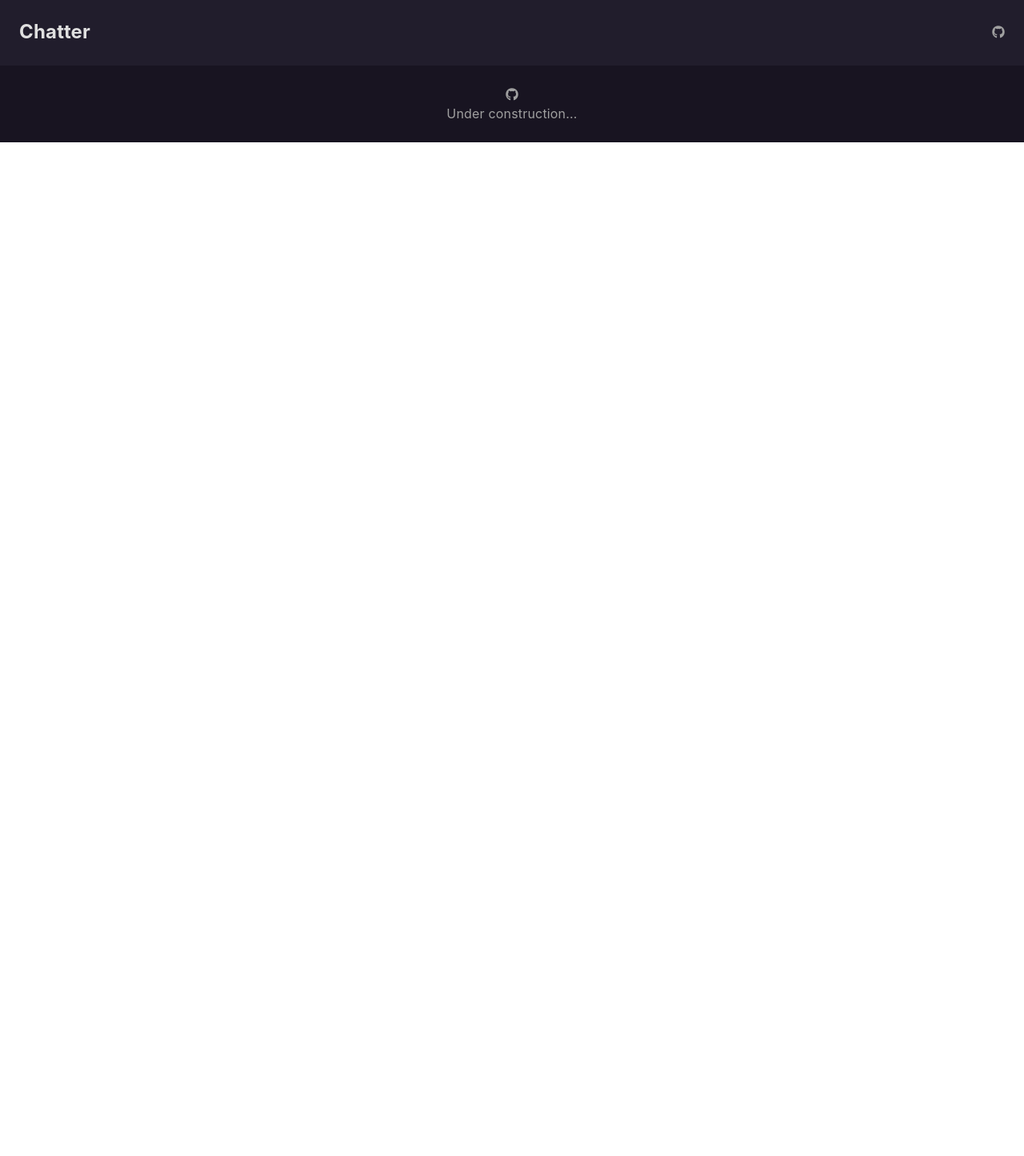
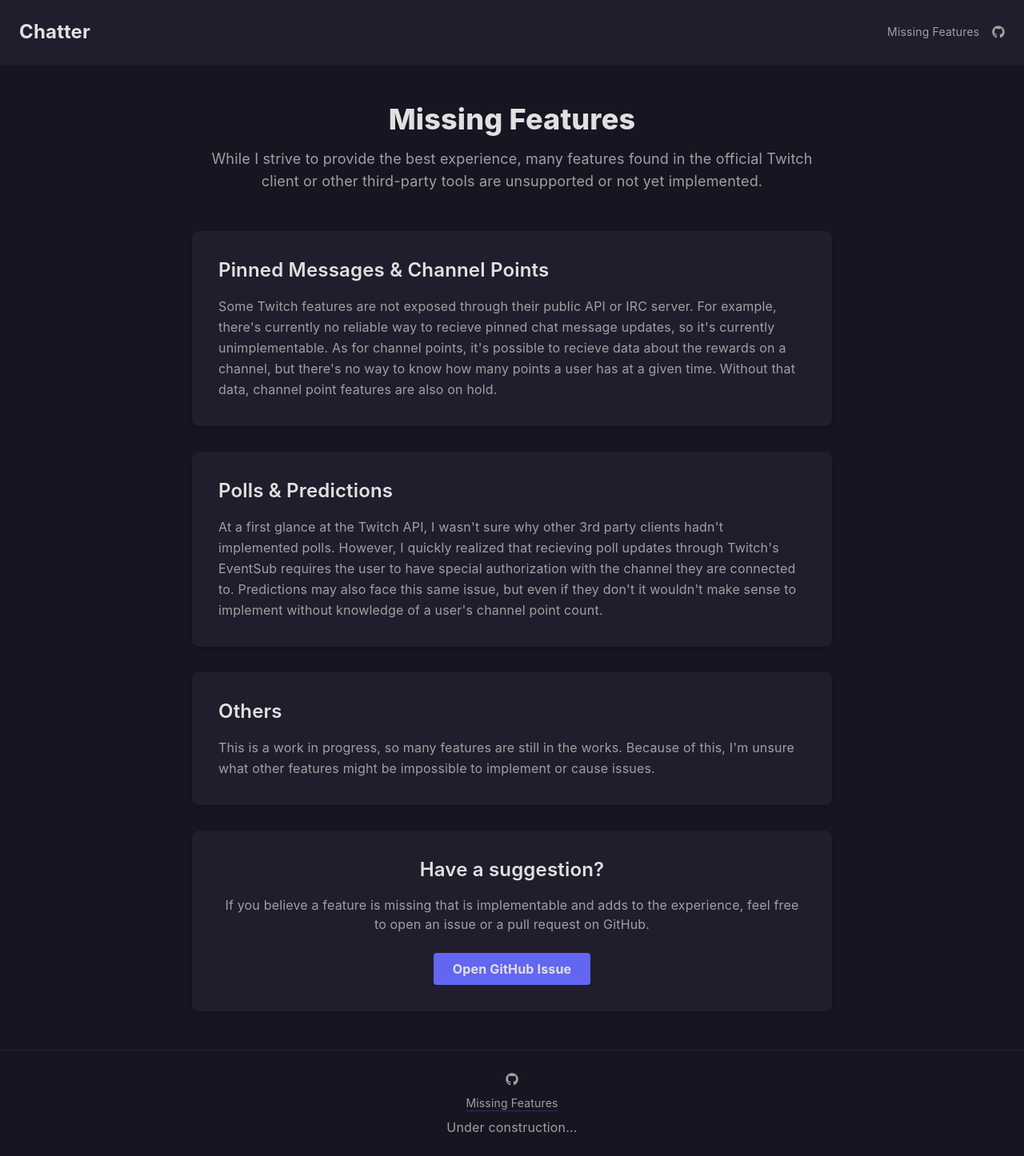
Before and after one commit to tscott12331/chatter-site, a React (Vite) app: page /missing-features in a window 1280 px wide. Shown: the whole page at 80% size. Before the commit the page ends 800 px from the top, so only its background shows below. Built offline with nearby package versions, Linux system fonts and the light colour scheme.

Commit message:
feat: add missing features page

```diff
--- a/src/components/footer.tsx
+++ b/src/components/footer.tsx
@@ -6,7 +6,12 @@
                     <i className="fa-brands fa-github"></i>
                 </a>
             </div>
-            <p>Under construction...</p>
+            <div className="mt-2 text-sm">
+                <a href={`${import.meta.env.BASE_URL}missing-features`} className="hover:text-chatter-text-primary underline decoration-chatter-accent/30 underline-offset-4">
+                    Missing Features
+                </a>
+            </div>
+            <p className="mt-2">Under construction...</p>
         </footer>
     )
 }
--- a/src/components/header.tsx
+++ b/src/components/header.tsx
@@ -4,7 +4,10 @@
             <h1 className="text-2xl font-bold">
                 <a href={import.meta.env.BASE_URL}>Chatter</a>
             </h1>
-            <nav>
+            <nav className="flex gap-4 items-center">
+                <a href={`${import.meta.env.BASE_URL}missing-features`} className="text-sm text-chatter-text-secondary hover:text-chatter-text-primary transition">
+                    Missing Features
+                </a>
                 <a href="https://github.com/tscott12331/chatter-wails" className="text-chatter-text-secondary hover:text-chatter-text-primary">
                     <i className="fa-brands fa-github"></i>
                 </a>
--- /dev/null
+++ b/src/pages/unsupported_features.tsx
@@ -0,0 +1,61 @@
+export default function MissingFeaturesPage() {
+    return (
+        <div className="bg-chatter-bg text-chatter-text-primary min-h-screen">
+            <main className="p-6 md:p-12 max-w-4xl mx-auto">
+                <section className="text-center mb-12">
+                    <h2 className="text-4xl font-extrabold mb-4">Missing Features</h2>
+                    <p className="text-lg text-chatter-text-secondary">
+                        While I strive to provide the best experience, many features found in the official
+                        Twitch client or other third-party tools are unsupported or not yet implemented.
+                    </p>
+                </section>
+
+                <div className="space-y-8">
+                    <div className="bg-chatter-surface p-8 rounded-lg shadow-md border border-chatter-surface">
+                        <h3 className="text-2xl font-semibold mb-4">Pinned Messages & Channel Points</h3>
+                        <p className="text-chatter-text-secondary leading-relaxed">
+                            Some Twitch features are not exposed through their public API or IRC server.
+                            For example, there's currently no reliable way to recieve pinned chat message updates, so it's currently
+                            unimplementable.
+                            As for channel points, it's possible to recieve data about the rewards on a channel, but there's no way
+                            to know how many points a user has at a given time. Without that data, channel point features are also on hold.
+                        </p>
+                    </div>
+
+                    <div className="bg-chatter-surface p-8 rounded-lg shadow-md border border-chatter-surface">
+                        <h3 className="text-2xl font-semibold mb-4">Polls & Predictions</h3>
+                        <p className="text-chatter-text-secondary leading-relaxed">
+                            At a first glance at the Twitch API, I wasn't sure why other 3rd party clients hadn't implemented polls. However,
+                            I quickly realized that recieving poll updates through Twitch's EventSub requires the user to have special authorization
+                            with the channel they are connected to. Predictions may also face this same issue, but even if they don't it wouldn't make sense
+                            to implement without knowledge of a user's channel point count.
+                        </p>
+                    </div>
+
+                    <div className="bg-chatter-surface p-8 rounded-lg shadow-md border border-chatter-surface">
+                        <h3 className="text-2xl font-semibold mb-4">Others</h3>
+                        <p className="text-chatter-text-secondary leading-relaxed">
+                            This is a work in progress, so many features are still in the works. Because of this, I'm unsure what other features might
+                            be impossible to implement or cause issues.
+                        </p>
+                    </div>
+
+                    <div className="bg-chatter-surface p-8 rounded-lg shadow-md border border-chatter-surface text-center">
+                        <h3 className="text-2xl font-semibold mb-4">Have a suggestion?</h3>
+                        <p className="text-chatter-text-secondary mb-6">
+                            If you believe a feature is missing that is implementable and adds to the experience,
+                            feel free to open an issue or a pull request on GitHub.
+                        </p>
+                        <a
+                            href="https://github.com/tscott12331/chatter-wails/issues"
+                            target="_blank"
+                            className="inline-block bg-chatter-accent px-6 py-2 rounded font-bold hover:opacity-90 transition"
+                        >
+                            Open GitHub Issue
+                        </a>
+                    </div>
+                </div>
+            </main>
+        </div>
+    )
+}
--- a/src/router.tsx
+++ b/src/router.tsx
@@ -1,6 +1,7 @@
 import { BrowserRouter, Route, Routes } from "react-router";
 import HomePage from "./pages/home";
 import OauthRedirectPage from "./pages/oauth_redirect";
+import MissingFeaturesPage from "./pages/unsupported_features";
 import Header from "./components/header";
 import Footer from "./components/footer";
 
@@ -11,6 +12,7 @@
             <Routes>
                 <Route path='/' element={<HomePage />} />
                 <Route path='/oauth-redirect' element={<OauthRedirectPage />} />
+                <Route path='/missing-features' element={<MissingFeaturesPage />} />
             </Routes>
             <Footer />
         </BrowserRouter>
```
